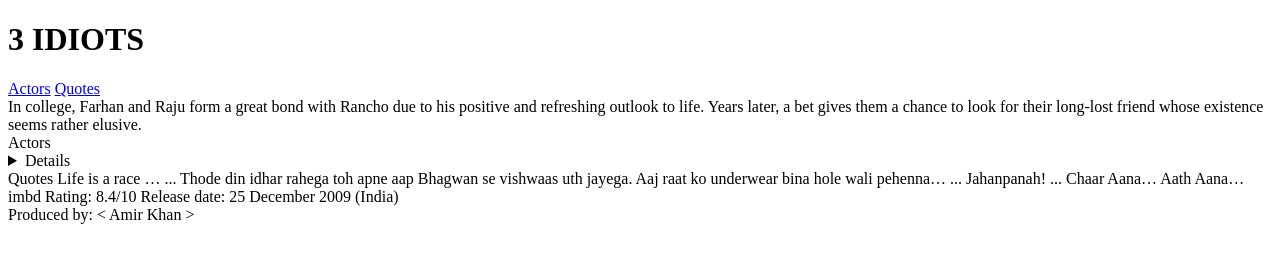
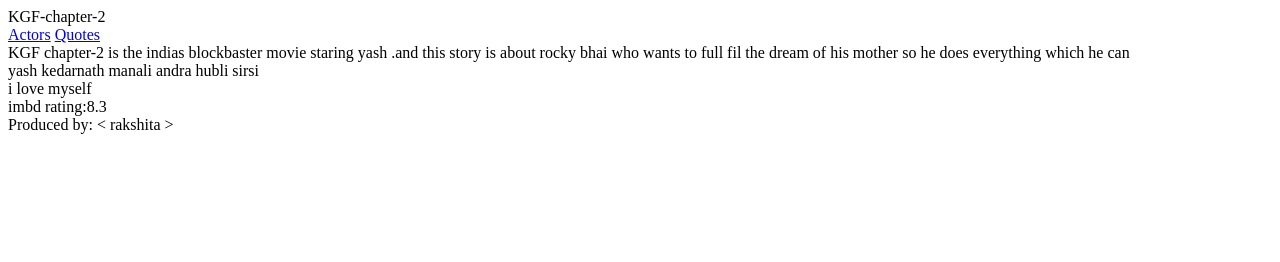
Before and after one commit to acciojob/semantic-imdb-RakshitaGanesh22, a website: page index.html in a window 1280 px wide. Drawn offline with Linux system fonts and the light colour scheme.

Commit message:
Update index.html

```diff
--- a/index.html
+++ b/index.html
@@ -1,34 +1,18 @@
-<!DOCTYPE html>
-<html>
-<head>
-	<link rel="stylesheet" href="styles.css">
-</head>
-<body>
-    <header>
-        <h1>3 IDIOTS</h1>
-        <nav>
-            <a href="#Actors" id="nav-actor">Actors</a>
-            <a href="#Quotes" id="nav-quotes">Quotes</a>
-        </nav>
-    </header>
-    <summary>In college, Farhan and Raju form a great bond with Rancho due to his positive and refreshing outlook to life. Years later, a bet gives them a chance to look for their long-lost friend whose existence seems rather elusive.</summary>
-    <section id="actor">
-        <a name="Actors">Actors</a>
-            <details>	Aamir Khan R. Madhavan Sharman Joshi Kareena Kapoor Boman Irani Omi Vaidya</details>
+<header>KGF-chapter-2</header>
+    <nav>
+        <a href="#Actors" id="nav-actor">Actors</a>
+        <a href="#Quotes" id="nav-quotes">Quotes</a>
+    </nav>
+    <summary>KGF chapter-2 is the indias blockbaster movie staring yash .and this story is about rocky bhai who wants to full fil the dream of his mother so he does everything which he can</summary>
+    <section name="Actors" id="actor">
+        yash
+        kedarnath
+        manali
+        andra
+        hubli
+        sirsi
     </section>
-    <section id="quote ">
-        <a name="Quotes">Quotes</a>
-        Life is a race … ...
-Thode din idhar rahega toh apne aap Bhagwan se vishwaas uth jayega.
-Aaj raat ko underwear bina hole wali pehenna… ...
-Jahanpanah! ...
-Chaar Aana… Aath Aana…
-    </section>
-    <aside>imbd  Rating: 8.4/10
-        Release date: 25 December 2009 (India)
+    <section name="Quotes" id="quote">i love myself</section>
+    <aside>imbd rating:8.3
     </aside>
-    <footer>
-        Produced by: &lt Amir Khan &gt
-    </footer>
-</body>
-</html>
+    <footer>Produced by: &lt rakshita &gt</footer>
```
